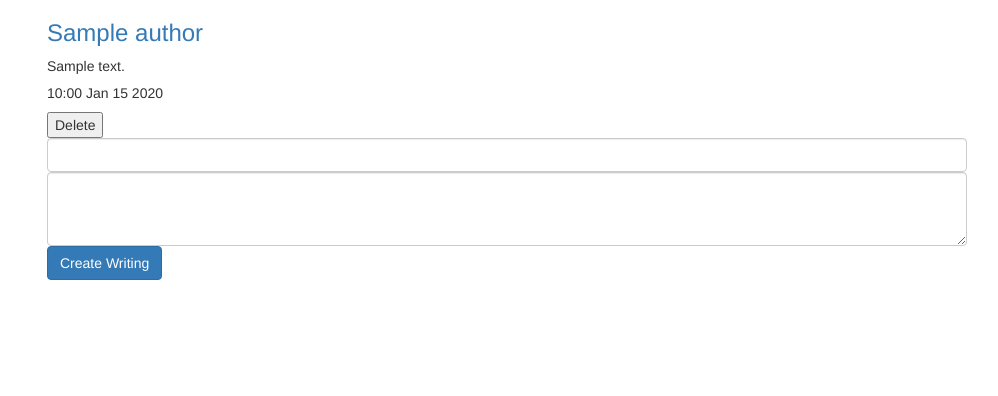
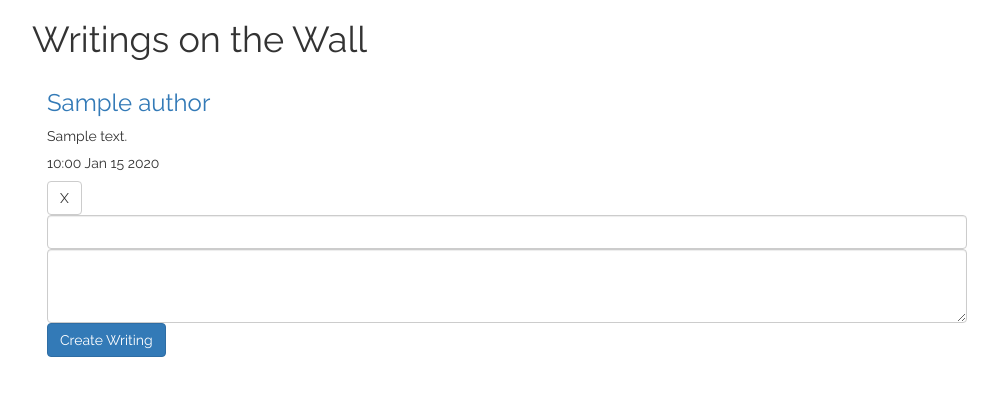
Before and after one commit to panasevychol/test-hopster, a Python web app: template apps/wall/templates/index.html in a window 1280 px wide. Shown: the top 396 px of the page, without its empty margins (38-1036 px from the left). Run offline with Jinja, Linux system fonts and the light colour scheme; the template is opened without the code that fills it: most values are stand-ins (such as "Sample title", 1, 10 or a date in 2020); some libraries are stand-ins or nearby versions.

Commit message:
Style and templates modified

```diff
--- a/app.yaml
+++ b/app.yaml
@@ -7,6 +7,9 @@ handlers:
   static_files: favicon.ico
   upload: favicon\.ico
 
+- url: /wall/static
+  static_dir: apps/wall/static
+
 - url: .*
   script: main.app
 
--- /dev/null
+++ b/apps/wall/static/css/base.css
@@ -0,0 +1,4 @@
+.main_body {
+  font-family: 'Lobster', cursive;
+  font-family: 'Raleway', sans-serif;
+}
--- /dev/null
+++ b/apps/wall/templates/base.html
@@ -0,0 +1,35 @@
+<!DOCTYPE html>
+<html>
+  <head>
+    {% block head %}
+    <meta charset="utf-8">
+
+    <link rel="stylesheet" href="/wall/static/css/base.css">
+
+    <link href="https://fonts.googleapis.com/css?family=Lobster|Raleway" rel="stylesheet">
+
+    <script   src="https://code.jquery.com/jquery-3.1.1.min.js"   integrity="sha256-hVVnYaiADRTO2PzUGmuLJr8BLUSjGIZsDYGmIJLv2b8="   crossorigin="anonymous"></script>
+    <link href="https://maxcdn.bootstrapcdn.com/bootstrap/3.3.7/css/bootstrap.min.css"
+    rel="stylesheet" integrity="sha384-BVYiiSIFeK1dGmJRAkycuHAHRg32OmUcww7on3RYdg4Va+PmSTsz/K68vbdEjh4u" crossorigin="anonymous">
+    <script src="https://maxcdn.bootstrapcdn.com/bootstrap/3.3.7/js/bootstrap.min.js"
+     integrity="sha384-Tc5IQib027qvyjSMfHjOMaLkfuWVxZxUPnCJA7l2mCWNIpG9mGCD8wGNIcPD7Txa" crossorigin="anonymous"></script>
+
+    <title>{% block title %}{% endblock %}Writings on the Wall</title>
+    {% endblock %}
+  </head>
+  <body class="container main_body">
+
+    <h1 class="display-4">Writings on the Wall</h1>
+
+    <div class="col-sm-10">
+      {% block content %}{% endblock %}
+    </div>
+
+    <!-- <div class="col-sm-10">
+        {% block footer %}
+        &copy; Copyright 2008 by Oleg Panasevych</a>.
+        {% endblock %}
+    </div> -->
+
+  </body>
+</html>
--- a/apps/wall/templates/index.html
+++ b/apps/wall/templates/index.html
@@ -1,21 +1,6 @@
-<!DOCTYPE html>
-<html>
-  <head>
-    <meta charset="utf-8">
-
-    <script   src="https://code.jquery.com/jquery-3.1.1.min.js"   integrity="sha256-hVVnYaiADRTO2PzUGmuLJr8BLUSjGIZsDYGmIJLv2b8="   crossorigin="anonymous"></script>
-    <link href="https://maxcdn.bootstrapcdn.com/bootstrap/3.3.7/css/bootstrap.min.css"
-    rel="stylesheet" integrity="sha384-BVYiiSIFeK1dGmJRAkycuHAHRg32OmUcww7on3RYdg4Va+PmSTsz/K68vbdEjh4u" crossorigin="anonymous">
-    <script src="https://maxcdn.bootstrapcdn.com/bootstrap/3.3.7/js/bootstrap.min.js"
-     integrity="sha384-Tc5IQib027qvyjSMfHjOMaLkfuWVxZxUPnCJA7l2mCWNIpG9mGCD8wGNIcPD7Txa" crossorigin="anonymous"></script>
-
-
-    <title>Writings on the Wall</title>
-  </head>
-
-  <body class="container">
-
-    <div class="col-sm-10">
+{% extends "base.html" %}
+{% block title %}Home - {% endblock %}
+{% block content %}
 
   {% for writing in writings %}
     <h3><a href="/writings/{{ writing.author.name }}">{{ writing.author.name }}</a></h3>
@@ -23,7 +8,10 @@
     <h5>{{ writing.date.strftime("%H:%M   %b %d %Y") }}</h5>
     <form action="/" method="post">
       <input name="writing_to_delete_key" value="{{ writing.key.id() }}" type="hidden">
-          <input type="submit" value="Delete">
+      <input type="submit" value="X" class="btn btn-default">
+      <!-- <button type="submit" class="btn btn-primary">
+        <span class="glyphicon glyphicon-delete" aria-hidden="true"></span>
+      </button> -->
     </form>
   {% endfor %}
 
@@ -41,7 +29,4 @@
       <input type="submit" value="Create Writing" class="btn btn-primary">
   </form>
 
-    </div>
-
-  </body>
-</html>
+{% endblock %}
--- a/apps/wall/views.py
+++ b/apps/wall/views.py
@@ -57,7 +57,8 @@ class WritingsHandler(webapp2.RequestHandler):
             offset=int(page_number)*WRITINGS_PER_PAGE-WRITINGS_PER_PAGE)
 
         template_values = {
-            'writings': writings
+            'writings': writings,
+            'author_name': author_name
         }
         template = JINJA_ENVIRONMENT.get_template('author_writings.html')
         self.response.write(template.render(template_values))
```
Also changed, not shown: apps/wall/templates/author_writings.html (+8 -26 lines). Lines whose indentation alone changed are shown as unchanged.
